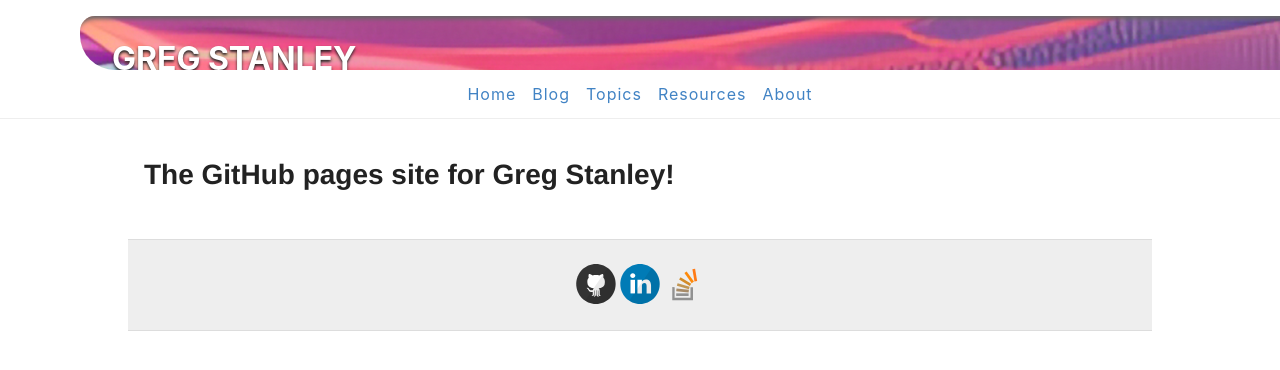
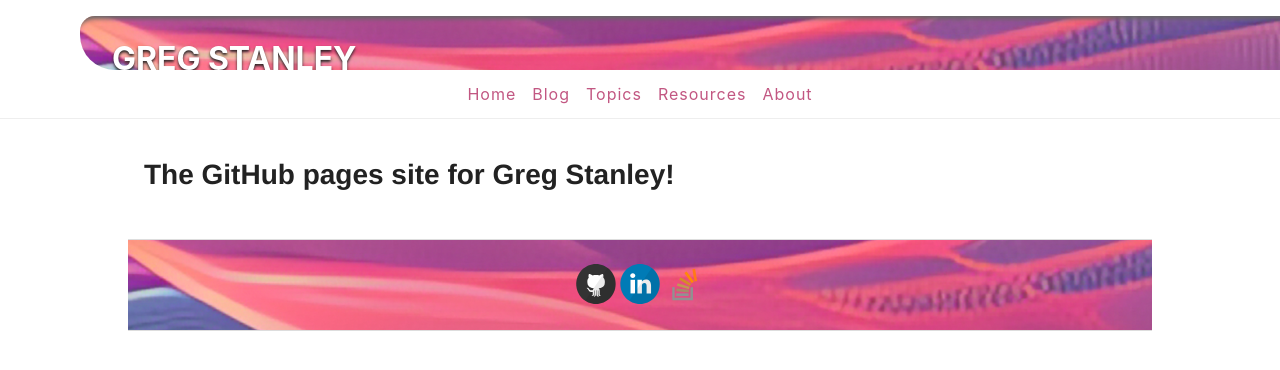
Before and after one commit to gregstanley/gregstanley.github.io, a Jekyll site: the page built from index.md, in a window 1280 px wide. Shown: the top 370 px of the page. Built offline with Jekyll 4.4.1, drawn with Linux system fonts in a browser that asks for light colours.

Commit message:
Link colours and footer

```diff
--- a/_layouts/default.html
+++ b/_layouts/default.html
@@ -25,8 +25,8 @@
     <div id="main" role="main" class="container">
       {{ content }}
     </div>
-    <div class="container footer-wrapper">
-      <footer class="footer">{% include svg-icons.html %}</footer>
+    <div class="container footer-wrapper" style="--footer-background-image: url('{{ site.baseurl }}/assets/pics/WaveGrad-3500x117-1.png')">
+      <footer class="footer" >{% include svg-icons.html %}</footer>
     </div>
   </body>
 </html>
--- a/_sass/_variables.scss
+++ b/_sass/_variables.scss
@@ -1,5 +1,5 @@
 // Colors
-$blue: #4183c4;
+$primary: #c25782; //#4183c4;
 
 // Grays
 $black: #000;
--- a/_sass/base.scss
+++ b/_sass/base.scss
@@ -75,12 +75,12 @@
 }
 
 a {
-  color: $blue;
+  color: $primary;
   text-decoration: none;
   cursor: pointer;
   &:hover,
   &:active {
-    color: $blue;
+    color: $primary;
   }
 }
 
@@ -253,6 +253,7 @@
   border-top: 1px solid #ddd;
   border-bottom: 1px solid #ddd;
   background-color: $lightGray;
+  background-image: var(--footer-background-image);
 
   footer {
     padding: 1.5rem 0;
```
